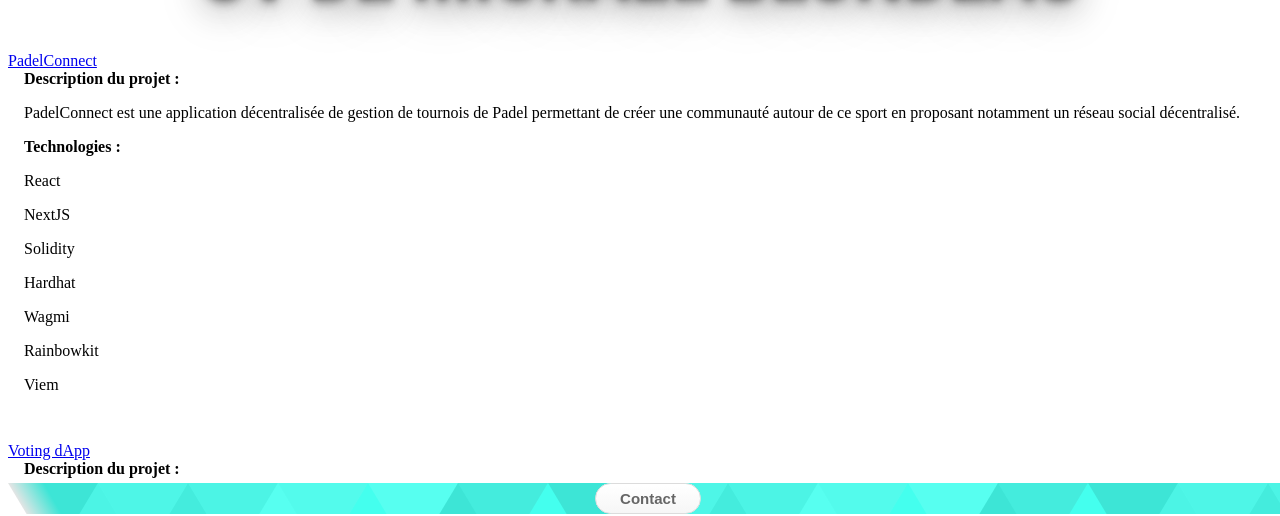
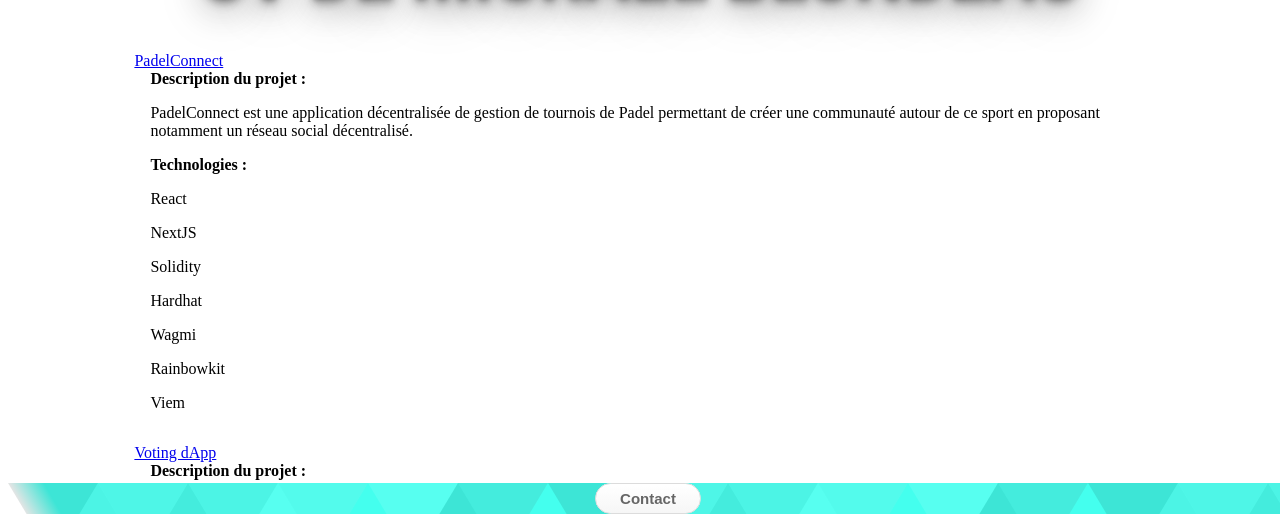
Before and after one commit to mickablondo/angular-cv, an Angular app: page /projects in a window 1280 px wide. Shown: the part 286-802 px from the top of the page. Built offline with nearby package versions, Linux system fonts and the light colour scheme.

Commit message:
Reorganisation cards projects

```diff
--- a/src/app/project/project.component.css
+++ b/src/app/project/project.component.css
@@ -1,2 +1,5 @@
-mat-card-title  {
+.main-div{
+  margin-left: 10%;
+  margin-right: 10%;
+  display: flex;
 }
--- a/src/app/project/project.component.html
+++ b/src/app/project/project.component.html
@@ -1,4 +1,4 @@
-<p *ngFor="let project of projects">
+<div class="main-div" *ngFor="let project of projects">
         <mat-card>
             <mat-card-title><a href="{{ project.link }}" target="_blank">{{ project.name }}</a></mat-card-title>
             <mat-card-content>
@@ -12,4 +12,4 @@
                 </div>
             </mat-card-content>
         </mat-card>
-</p>
+</div>
```
Lines whose indentation alone changed are shown as unchanged.
